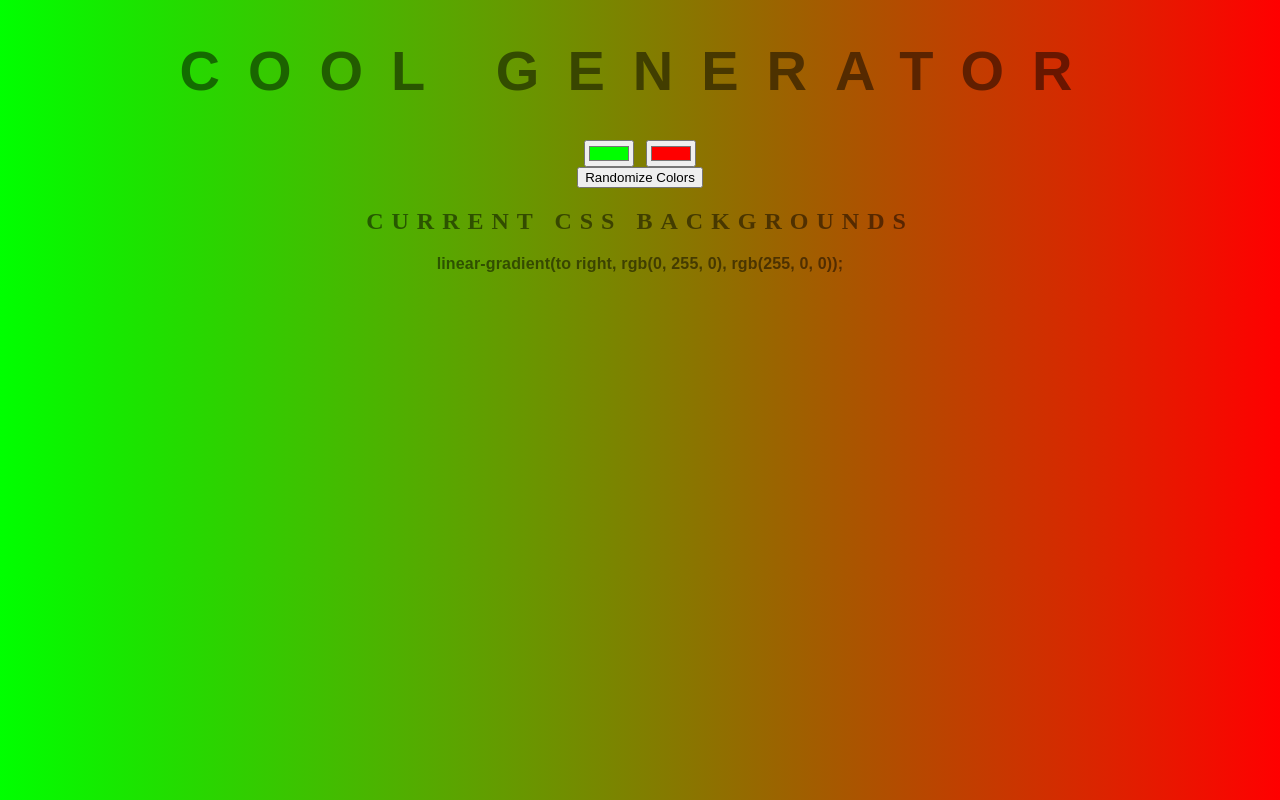
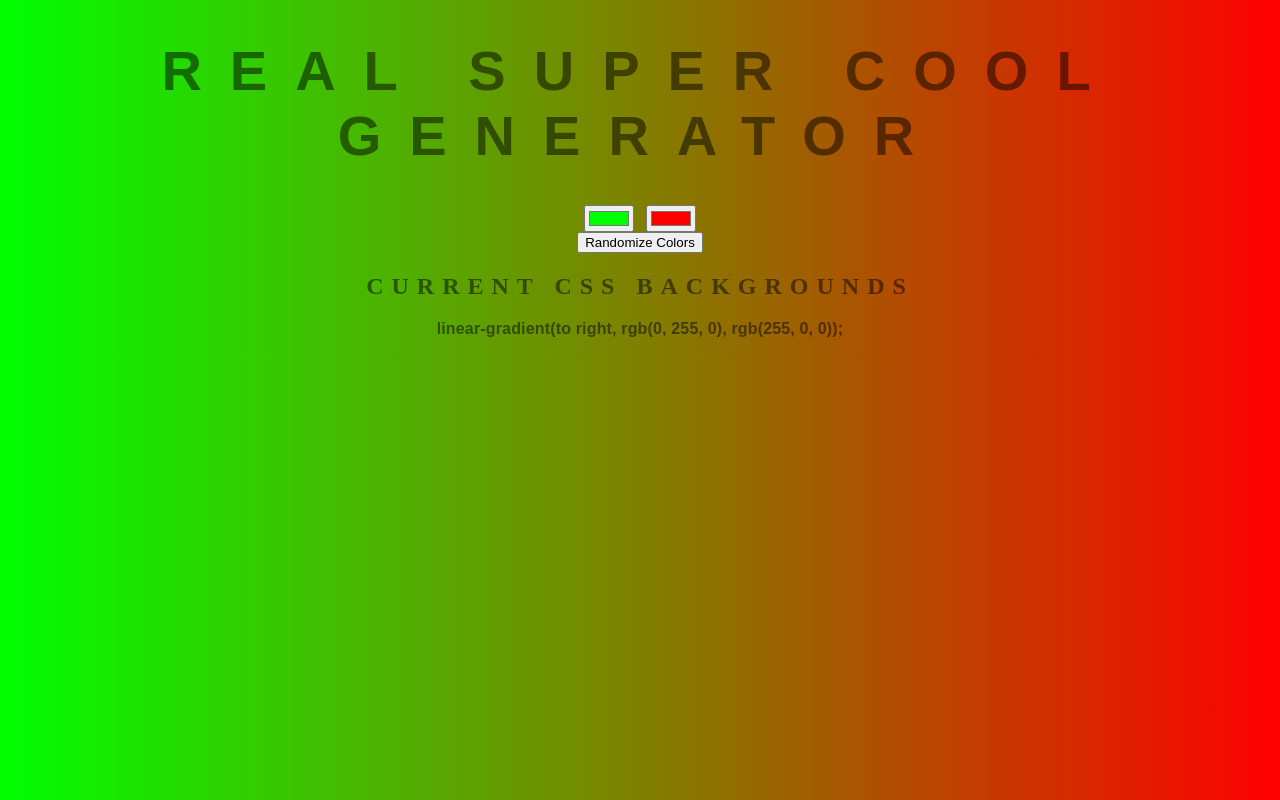
Before and after one commit to TNTEMPLET/background-generator, a plain HTML site: page index.html in a window 1280 px wide. Drawn offline with Linux system fonts and the light colour scheme.

Commit message:
Updated title

```diff
--- a/index.html
+++ b/index.html
@@ -7,7 +7,7 @@
 	<link rel="stylesheet" type="text/css" href="style.css">
 </head>
 <body id='gradient'>
-	<h1>Cool Generator</h1>
+	<h1>Real Super Cool Generator</h1>
 	<input type="color" class="color1" name="color1" value="#00ff00">
 	<input type="color" class="color2" name="color2" value="#ff0000"><br>
 	<button id='random-colors'>Randomize Colors</button>
```
